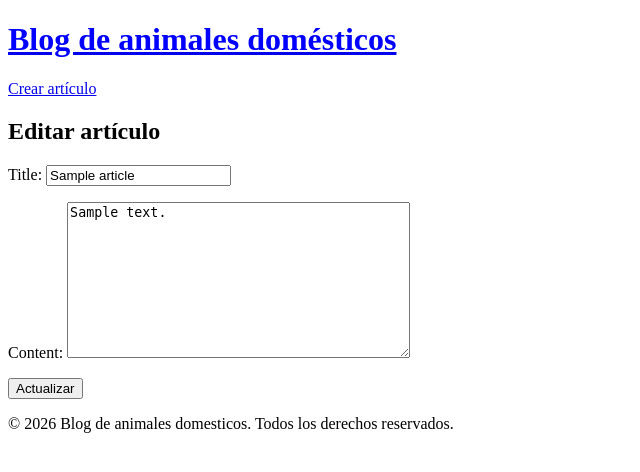
After one commit to osm3rr/blog-clone-abr2026, a Django app: page /articulos/1/actualizar/ in a window 1280 px wide. The commit adds this page. Shown: the top 472 px of the page, without its empty margins (0-640 px from the left). Run offline with Django 5.2, Linux system fonts and the light colour scheme; tables that the repository leaves empty hold one stand-in row (values such as "Sample post").

Commit message:
update is done

```diff
--- a/blog/urls.py
+++ b/blog/urls.py
@@ -1,10 +1,13 @@
 from django.urls import path
 from .views import (ArticleListView,
                     ArticleDetailView,
-                    ArticleCreateView)
+                    ArticleCreateView,
+                    ArticleUpdateView,
+                    )
 
 urlpatterns = [
     path('', ArticleListView.as_view(), name='home'),
     path('articulos/<int:pk>/', ArticleDetailView.as_view(), name='article-detail'),
     path('articulos/crear/', ArticleCreateView.as_view(), name='article-create'),
+    path('articulos/<int:pk>/actualizar/', ArticleUpdateView.as_view(), name='article-update'),
 ]
--- a/blog/views.py
+++ b/blog/views.py
@@ -1,4 +1,9 @@
-from django.views.generic import ListView, DetailView, CreateView
+from django.views.generic import (ListView,
+                                  DetailView,
+                                  CreateView,
+                                  UpdateView,
+                                  )
+
 from .models import Article
 
 
@@ -15,3 +20,8 @@ class ArticleCreateView(CreateView):
     model = Article
     template_name = 'article_create.html'
     fields = ['title', 'content', 'author']
+
+class ArticleUpdateView(UpdateView):
+    model = Article
+    template_name = 'article_update.html'
+    fields = ['title', 'content']
--- /dev/null
+++ b/templates/article_update.html
@@ -0,0 +1,10 @@
+{% extends '_base.html' %}
+
+{% block content %}
+    <h2>Editar artículo</h2>
+    <form method="post">
+        {% csrf_token %}
+        {{ form.as_p }}
+        <button type="submit">Actualizar</button>
+    </form>
+{% endblock content %}
--- a/templates/articles_detail.html
+++ b/templates/articles_detail.html
@@ -7,4 +7,6 @@
         <p><strong>Autor:</strong> {{ article.author }}</p>
         <p><strong>Fecha:</strong> {{ article.created_at }}</p>
     </article>
+
+    <a href="{% url 'article-update' article.pk %}">Editar artículo</a>
 {% endblock content %}
```
